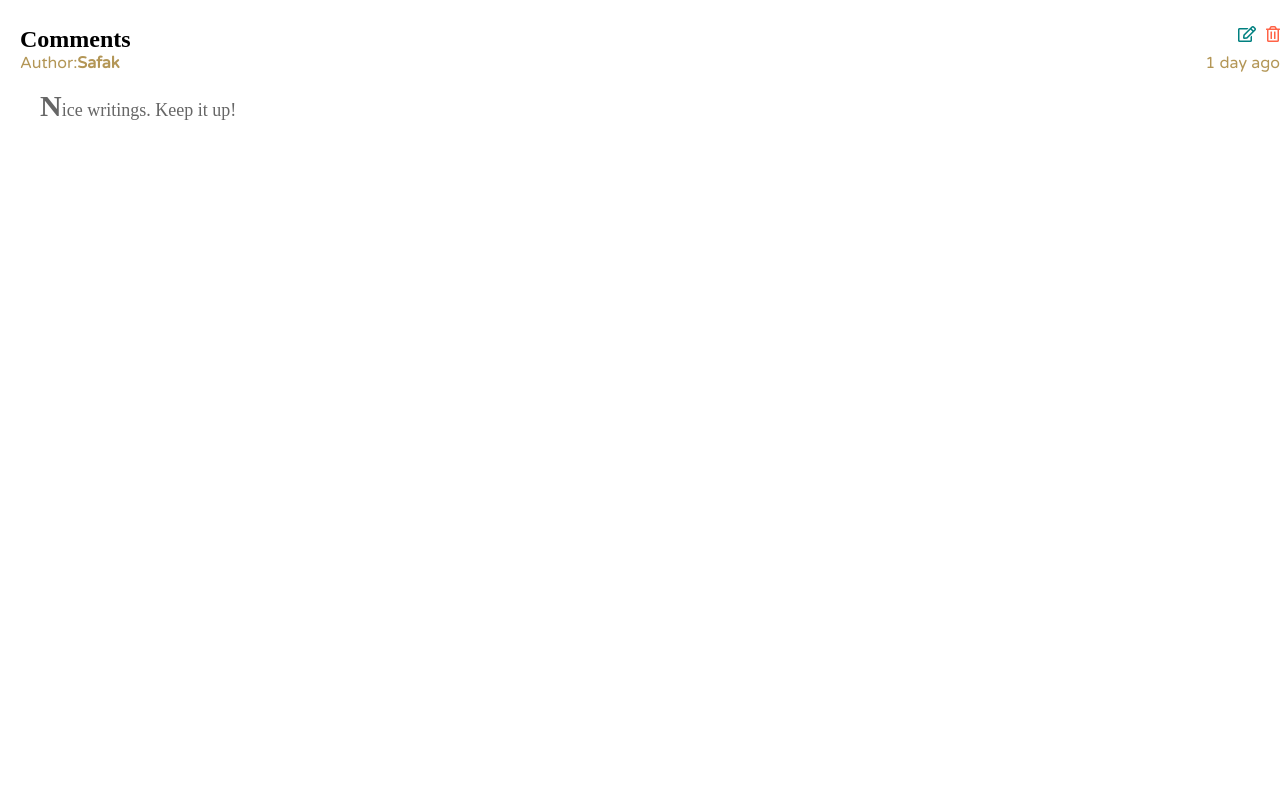
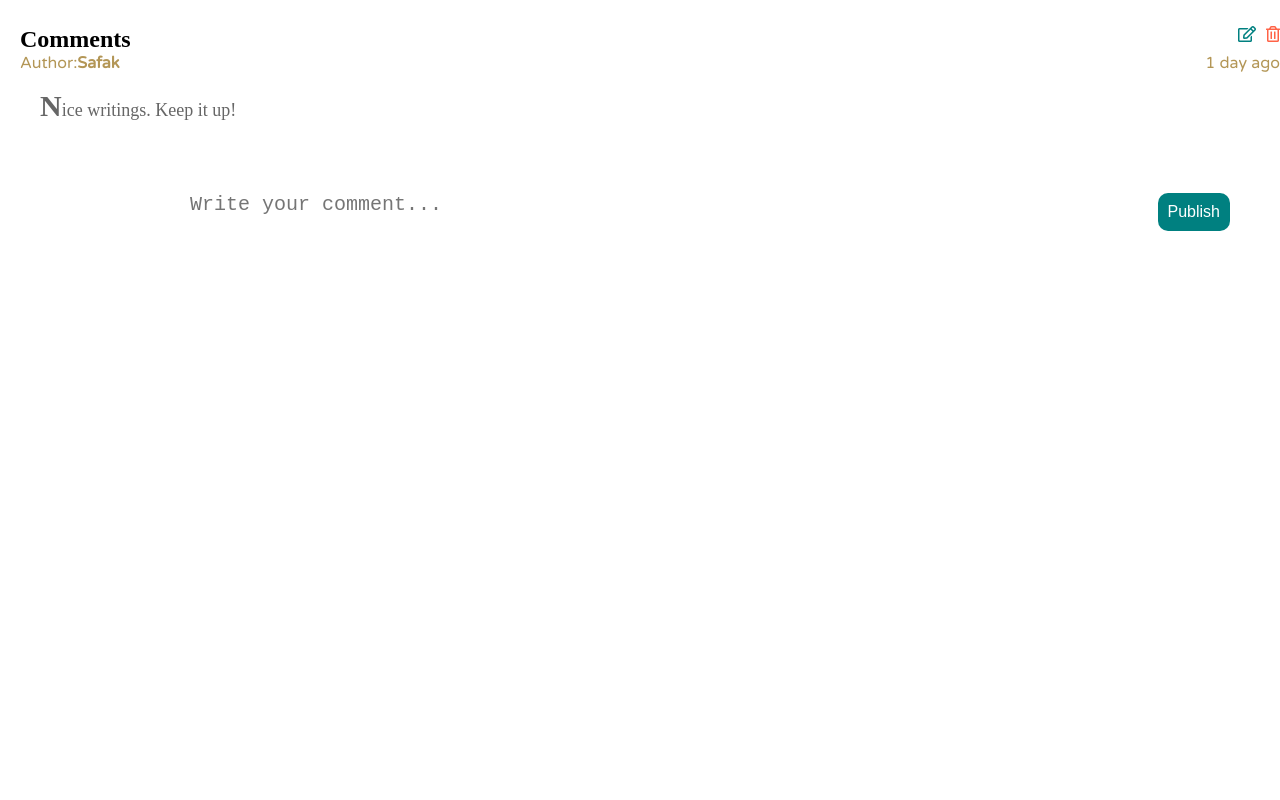
Before and after one commit to Meraj-Kazi/blog-with-react-node, a React (Create React App) app in the folder client/: page /post/1 in a window 1280 px wide. Shown: the part 760-1560 px from the top of the page. Before the commit the page ends 903 px from the top, so only its background shows below. Built offline with nearby package versions, Linux system fonts and the light colour scheme; no server answers.

Commit message:
comment writing UI done

```diff
--- a/client/src/components/comments/Comments.jsx
+++ b/client/src/components/comments/Comments.jsx
@@ -26,6 +26,23 @@ export default function Comments() {
               <p className="singlePostDesc">
                 Nice writings. Keep it up!
               </p>
+
+              <div className="write">
+                <form className="writeForm">
+                  <div className="writeFormGroup">
+                    <textarea
+                      className="writeInput writeText"
+                      placeholder="Write your comment..."
+                      type="text"
+                      autoFocus={true}
+                    />
+                  </div>
+                  <button className="writeSubmit" type="submit">
+                    Publish
+                  </button>
+                </form>
+              </div>
+
             </div>
     </div>
     );
--- a/client/src/pages/login/Login.jsx
+++ b/client/src/pages/login/Login.jsx
@@ -26,7 +26,7 @@ export default function Login() {
   return (
     <div className="login">
       <span className="loginTitle">Login as Blogger</span>
-      <p>If you want to LOGIN as Blogger, then click here: </p>
+      <p>If you want to LOGIN as Commenter, then click here: </p>
                 <button>
                   <Link className="link" to="/CommenterLogin">
                     Commenter Login
```
